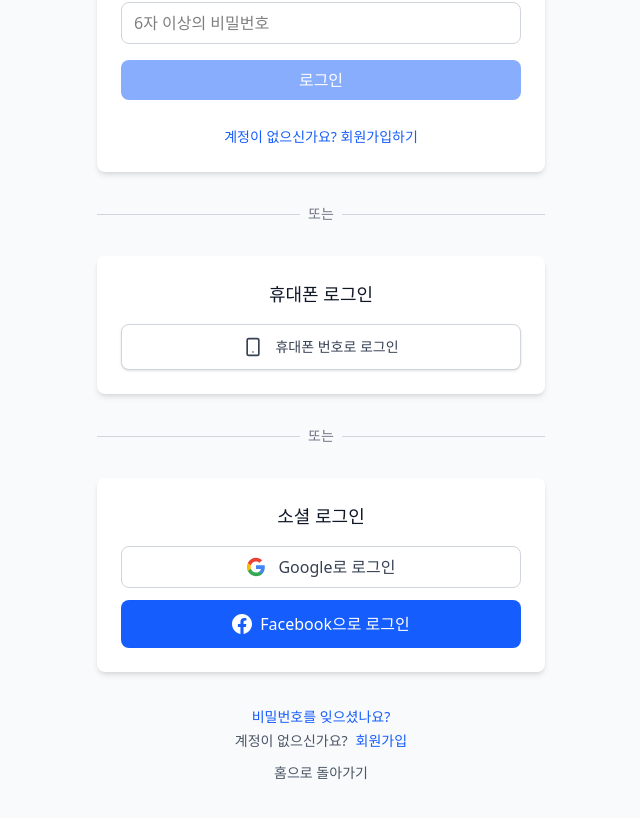
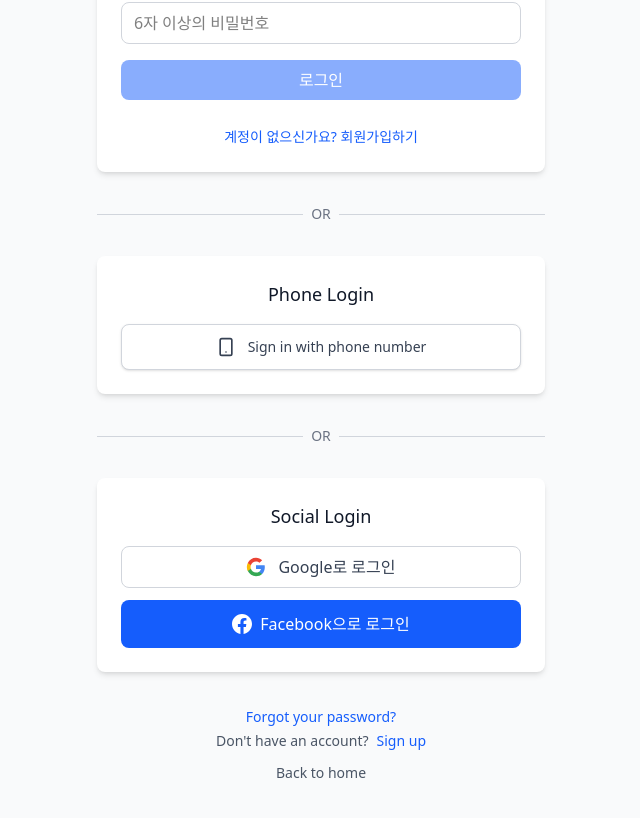
Before and after one commit to k-dochq/klosed, a Next.js app: page /en/auth/login in a window 1280 px wide. Shown: the part 356-1174 px from the top of the page, without its empty margins (319-959 px from the left). Built offline with nearby package versions, Linux system fonts and the light colour scheme; no server answers.

Commit message:
feat: 로그인 페이지에 다국어 지원 추가 및 사전 데이터 구조 개선

```diff
--- a/app/[lang]/auth/login/page.tsx
+++ b/app/[lang]/auth/login/page.tsx
@@ -3,15 +3,27 @@ import { FacebookSignInButton } from 'features/facebook-auth';
 import { EmailLoginForm } from 'features/email-auth';
 import { Smartphone } from 'lucide-react';
 import Link from 'next/link';
+import { getDictionary } from 'app/[lang]/dictionaries';
+import { type Locale } from 'shared/config';
 
-export default function LoginPage() {
+interface LoginPageProps {
+  params: Promise<{
+    lang: Locale;
+  }>;
+}
+
+export default async function LoginPage({ params }: LoginPageProps) {
+  const { lang } = await params;
+  const dict = await getDictionary(lang);
   return (
     <div className='flex min-h-screen items-center justify-center bg-gray-50 px-4 py-12 sm:px-6 lg:px-8 dark:bg-gray-900'>
       <div className='w-full max-w-md space-y-8'>
         <div className='text-center'>
-          <h2 className='text-3xl font-bold text-gray-900 dark:text-white'>계정에 로그인</h2>
+          <h2 className='text-3xl font-bold text-gray-900 dark:text-white'>
+            {dict.auth.login.title}
+          </h2>
           <p className='mt-2 text-sm text-gray-600 dark:text-gray-400'>
-            다양한 방법으로 간편하게 로그인하세요
+            {dict.auth.login.subtitle}
           </p>
         </div>
 
@@ -28,7 +40,7 @@ export default function LoginPage() {
           </div>
           <div className='relative flex justify-center text-sm'>
             <span className='bg-gray-50 px-2 text-gray-500 dark:bg-gray-900 dark:text-gray-400'>
-              또는
+              {dict.auth.login.divider}
             </span>
           </div>
         </div>
@@ -36,14 +48,14 @@ export default function LoginPage() {
         {/* 휴대폰 로그인 */}
         <div className='rounded-lg bg-white p-6 shadow-md dark:bg-gray-800'>
           <h3 className='mb-4 text-center text-lg font-medium text-gray-900 dark:text-white'>
-            휴대폰 로그인
+            {dict.auth.login.phoneLogin.title}
           </h3>
           <Link
-            href='/auth/phone-login'
+            href={`/${lang}/auth/phone-login`}
             className='flex w-full items-center justify-center gap-3 rounded-lg border border-gray-300 bg-white px-4 py-3 text-sm font-medium text-gray-700 shadow-sm transition-colors hover:bg-gray-50 dark:border-gray-600 dark:bg-gray-800 dark:text-gray-300 dark:hover:bg-gray-700'
           >
             <Smartphone className='h-5 w-5' />
-            휴대폰 번호로 로그인
+            {dict.auth.login.phoneLogin.button}
           </Link>
         </div>
 
@@ -54,7 +66,7 @@ export default function LoginPage() {
           </div>
           <div className='relative flex justify-center text-sm'>
             <span className='bg-gray-50 px-2 text-gray-500 dark:bg-gray-900 dark:text-gray-400'>
-              또는
+              {dict.auth.login.divider}
             </span>
           </div>
         </div>
@@ -62,7 +74,7 @@ export default function LoginPage() {
         {/* 소셜 로그인 */}
         <div className='rounded-lg bg-white p-6 shadow-md dark:bg-gray-800'>
           <h3 className='mb-4 text-center text-lg font-medium text-gray-900 dark:text-white'>
-            소셜 로그인
+            {dict.auth.login.socialLogin.title}
           </h3>
           <div className='space-y-3'>
             <GoogleSignInButton />
@@ -73,26 +85,28 @@ export default function LoginPage() {
         {/* 추가 링크 */}
         <div className='space-y-2 text-center'>
           <Link
-            href='/auth/reset-password'
+            href={`/${lang}/auth/reset-password`}
             className='text-sm text-blue-600 hover:text-blue-500 dark:text-blue-400 dark:hover:text-blue-300'
           >
-            비밀번호를 잊으셨나요?
+            {dict.auth.login.links.forgotPassword}
           </Link>
           <div className='space-x-2'>
-            <span className='text-sm text-gray-600 dark:text-gray-400'>계정이 없으신가요?</span>
+            <span className='text-sm text-gray-600 dark:text-gray-400'>
+              {dict.auth.login.links.noAccount}
+            </span>
             <Link
-              href='/auth/email-login'
+              href={`/${lang}/auth/email-login`}
               className='text-sm text-blue-600 hover:text-blue-500 dark:text-blue-400 dark:hover:text-blue-300'
             >
-              회원가입
+              {dict.auth.login.links.signUp}
             </Link>
           </div>
           <div>
             <Link
-              href='/'
+              href={`/${lang}`}
               className='text-sm text-gray-600 hover:text-gray-500 dark:text-gray-400 dark:hover:text-gray-300'
             >
-              홈으로 돌아가기
+              {dict.auth.login.links.backHome}
             </Link>
           </div>
         </div>
--- a/app/[lang]/dictionaries.ts
+++ b/app/[lang]/dictionaries.ts
@@ -1,10 +1,11 @@
 import 'server-only';
 import { type Locale } from 'shared/config';
+import { type Dictionary } from 'shared/model/types';
 
 const dictionaries = {
-  en: () => import('./dictionaries/en.json').then((module) => module.default),
-  ko: () => import('./dictionaries/ko.json').then((module) => module.default),
-  th: () => import('./dictionaries/th.json').then((module) => module.default),
+  en: () => import('./dictionaries/en.json').then((module) => module.default as Dictionary),
+  ko: () => import('./dictionaries/ko.json').then((module) => module.default as Dictionary),
+  th: () => import('./dictionaries/th.json').then((module) => module.default as Dictionary),
 };
 
-export const getDictionary = async (locale: Locale) => dictionaries[locale]();
+export const getDictionary = async (locale: Locale): Promise<Dictionary> => dictionaries[locale]();
--- a/app/[lang]/dictionaries/en.json
+++ b/app/[lang]/dictionaries/en.json
@@ -5,5 +5,25 @@
   "nav": {
     "home": "Home",
     "about": "About"
+  },
+  "auth": {
+    "login": {
+      "title": "Sign in to your account",
+      "subtitle": "Sign in easily with various methods",
+      "phoneLogin": {
+        "title": "Phone Login",
+        "button": "Sign in with phone number"
+      },
+      "socialLogin": {
+        "title": "Social Login"
+      },
+      "divider": "OR",
+      "links": {
+        "forgotPassword": "Forgot your password?",
+        "noAccount": "Don't have an account?",
+        "signUp": "Sign up",
+        "backHome": "Back to home"
+      }
+    }
   }
 }
--- a/app/[lang]/dictionaries/ko.json
+++ b/app/[lang]/dictionaries/ko.json
@@ -5,5 +5,25 @@
   "nav": {
     "home": "홈",
     "about": "소개"
+  },
+  "auth": {
+    "login": {
+      "title": "계정에 로그인",
+      "subtitle": "다양한 방법으로 간편하게 로그인하세요",
+      "phoneLogin": {
+        "title": "휴대폰 로그인",
+        "button": "휴대폰 번호로 로그인"
+      },
+      "socialLogin": {
+        "title": "소셜 로그인"
+      },
+      "divider": "또는",
+      "links": {
+        "forgotPassword": "비밀번호를 잊으셨나요?",
+        "noAccount": "계정이 없으신가요?",
+        "signUp": "회원가입",
+        "backHome": "홈으로 돌아가기"
+      }
+    }
   }
 }
--- a/app/[lang]/dictionaries/th.json
+++ b/app/[lang]/dictionaries/th.json
@@ -5,5 +5,25 @@
   "nav": {
     "home": "หน้าหลัก",
     "about": "เกี่ยวกับ"
+  },
+  "auth": {
+    "login": {
+      "title": "เข้าสู่ระบบบัญชีของคุณ",
+      "subtitle": "เข้าสู่ระบบได้ง่ายๆ ด้วยวิธีการต่างๆ",
+      "phoneLogin": {
+        "title": "เข้าสู่ระบบด้วยโทรศัพท์",
+        "button": "เข้าสู่ระบบด้วยหมายเลขโทรศัพท์"
+      },
+      "socialLogin": {
+        "title": "เข้าสู่ระบบผ่านโซเชียล"
+      },
+      "divider": "หรือ",
+      "links": {
+        "forgotPassword": "ลืมรหัสผ่านหรือไม่?",
+        "noAccount": "ยังไม่มีบัญชี?",
+        "signUp": "สมัครสมาชิก",
+        "backHome": "กลับหน้าหลัก"
+      }
+    }
   }
 }
--- a/middleware.ts
+++ b/middleware.ts
@@ -1,19 +1,7 @@
 import { type NextRequest, NextResponse } from 'next/server';
 import { updateSession } from 'shared/lib/supabase/server-only';
-import { SUPPORTED_LOCALES, DEFAULT_LOCALE, isValidLocale, type Locale } from 'shared/config';
-
-// Get the preferred locale, similar to the above or using a library
-function getLocale(request: NextRequest): Locale {
-  // Check accept-language header
-  const acceptLanguage = request.headers.get('accept-language');
-  if (acceptLanguage) {
-    const preferredLocale = acceptLanguage.split(',')[0].split('-')[0].toLowerCase();
-    if (isValidLocale(preferredLocale)) {
-      return preferredLocale;
-    }
-  }
-  return DEFAULT_LOCALE;
-}
+import { SUPPORTED_LOCALES } from 'shared/config';
+import { getLocale } from 'shared/lib/locale';
 
 export async function middleware(request: NextRequest) {
   // Check if there is any supported locale in the pathname
--- /dev/null
+++ b/shared/lib/locale/index.ts
@@ -0,0 +1 @@
+export { getLocale } from './locale-detector';
--- /dev/null
+++ b/shared/lib/locale/locale-detector.ts
@@ -0,0 +1,22 @@
+import { type NextRequest } from 'next/server';
+import { type Locale, isValidLocale, DEFAULT_LOCALE } from 'shared/config';
+
+/**
+ * Accept-Language 헤더에서 선호 언어를 감지합니다.
+ *
+ * @param request - Next.js 요청 객체
+ * @returns 감지된 locale 또는 기본 locale
+ */
+export function getLocale(request: NextRequest): Locale {
+  // Accept-Language 헤더 확인
+  const acceptLanguage = request.headers.get('accept-language');
+
+  if (acceptLanguage) {
+    const preferredLocale = acceptLanguage.split(',')[0].split('-')[0].toLowerCase();
+    if (isValidLocale(preferredLocale)) {
+      return preferredLocale;
+    }
+  }
+
+  return DEFAULT_LOCALE;
+}
--- /dev/null
+++ b/shared/model/types/dictionary.ts
@@ -0,0 +1,33 @@
+/**
+ * Dictionary 타입 정의 - 다국어 지원을 위한 타입 안전성 보장
+ */
+
+export interface Dictionary {
+  products: {
+    cart: string;
+  };
+  nav: {
+    home: string;
+    about: string;
+  };
+  auth: {
+    login: {
+      title: string;
+      subtitle: string;
+      phoneLogin: {
+        title: string;
+        button: string;
+      };
+      socialLogin: {
+        title: string;
+      };
+      divider: string;
+      links: {
+        forgotPassword: string;
+        noAccount: string;
+        signUp: string;
+        backHome: string;
+      };
+    };
+  };
+}
--- /dev/null
+++ b/shared/model/types/index.ts
@@ -0,0 +1 @@
+export type { Dictionary } from './dictionary';
```
Also changed, not shown: 1 other file (tests, documents, lock files or other folders).
